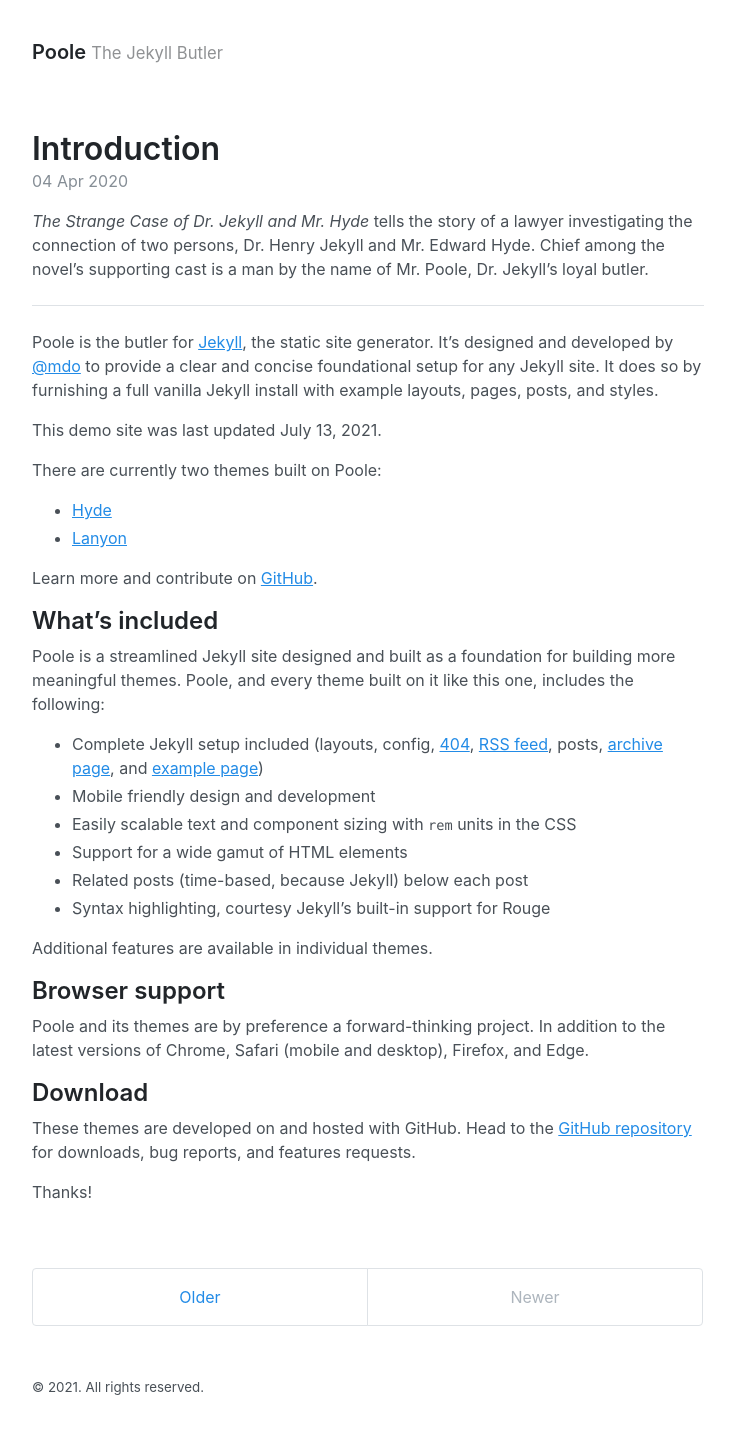
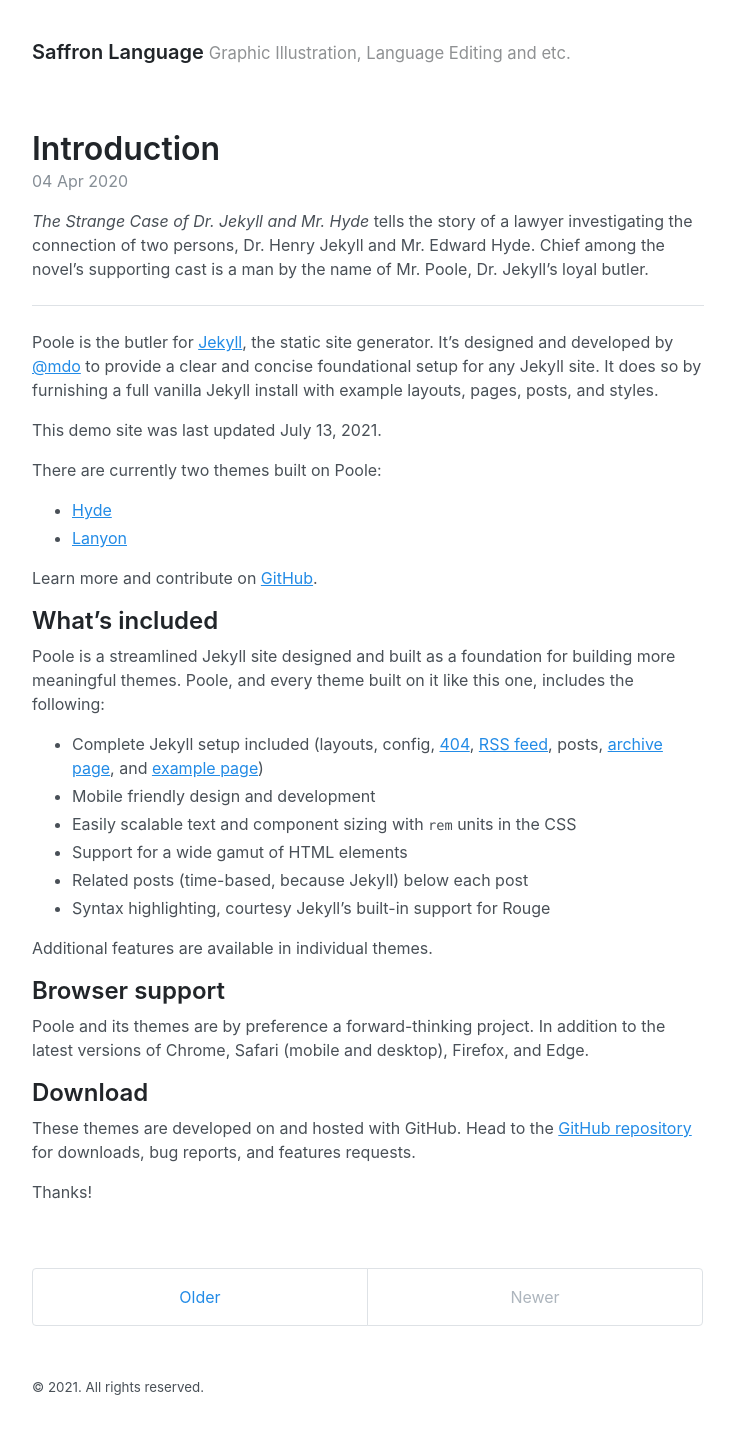
Before and after one commit to saffronlanguage/saffronlanguage.github.io, a Jekyll site: the page built from index.html, in a window 1280 px wide. Shown: the whole page, without its empty margins (272-1006 px from the left). Built offline with Jekyll 4.4.1, drawn with Linux system fonts in a browser that asks for light colours; the list of posts is cut into pages by our own code.

Commit message:
first commit

```diff
--- a/_config.yml
+++ b/_config.yml
@@ -1,9 +1,9 @@
 # Setup
-title: Poole
-tagline: The Jekyll Butler
-url: https://getpoole.com
+title: Saffron Language
+tagline: Graphic Illustration, Language Editing and etc.
+url: https://saffronlanguage.org
 paginate: 1
-baseurl: ""
+baseurl: "saffronlanguage.io"
 permalink: pretty
 
 # Gems
@@ -33,9 +33,9 @@
 
 # Specify the author for blog posts
 author:
-  name: Mark Otto
-  url: https://twitter.com/mdo
-  email: markdotto@gmail.com
+  name: saffronlanguage
+  url: https://twitter.com/saffronlanguage
+  email: saffronlanguage@gmail.com
 
 # Custom vars
 version: 3.0.0
```
